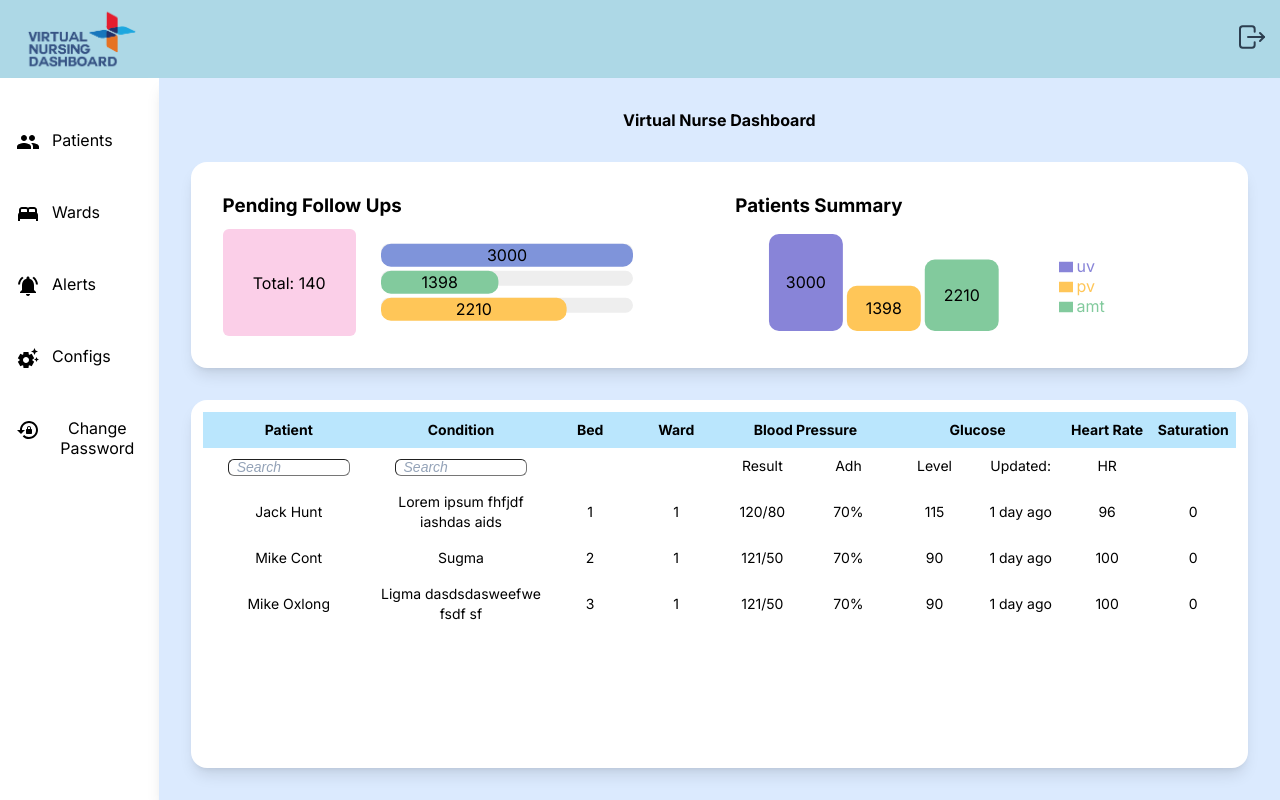
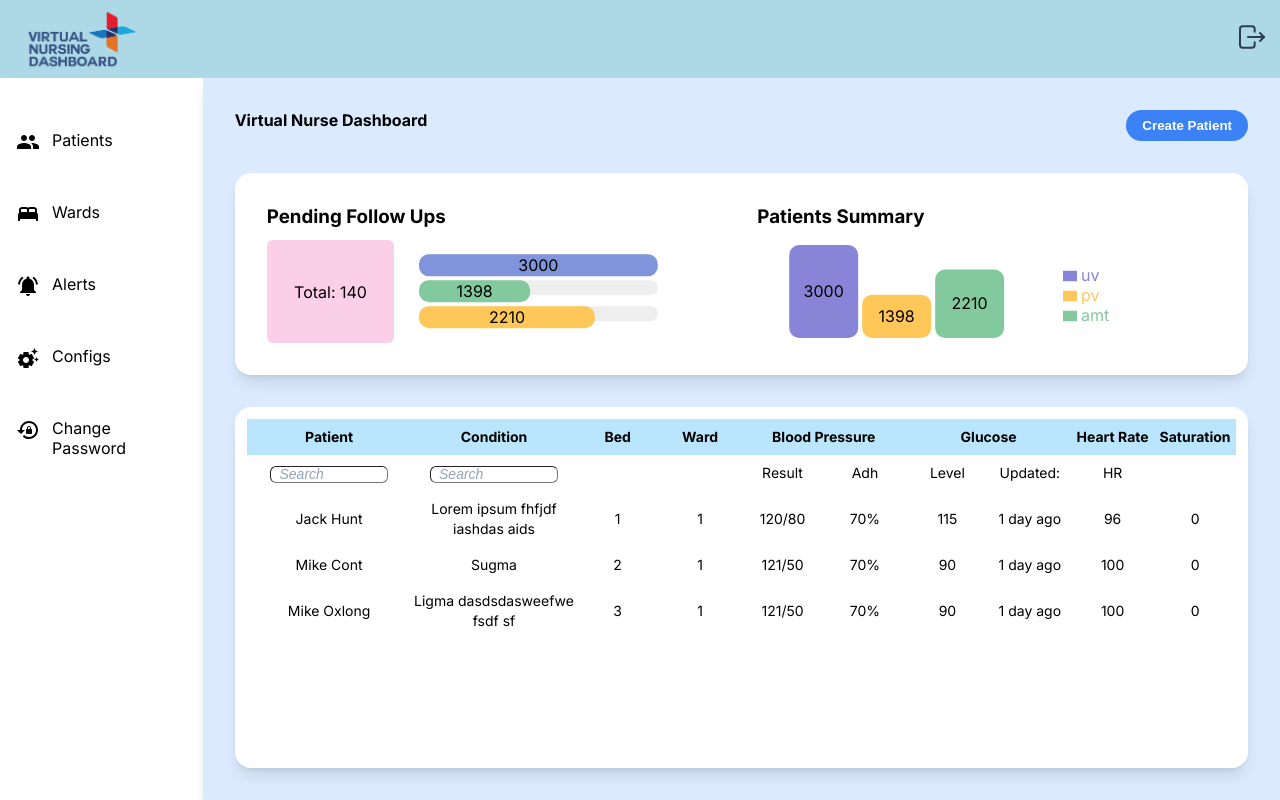
Before and after one commit to AHVirtualNursing/virtual-nursing-dashboard, a Next.js app: page /dashboard in a window 1280 px wide. Built offline with nearby package versions, Linux system fonts and the light colour scheme; no server answers; sample sign-in values are in the browser's storage.

Commit message:
refactor: create patient button

```diff
--- a/src/components/sidebar.tsx
+++ b/src/components/sidebar.tsx
@@ -5,11 +5,11 @@ import { SvgIconProps } from "@material-ui/core";
 import NotificationsActiveIcon from "@mui/icons-material/NotificationsActive";
 import SettingsSuggestIcon from "@mui/icons-material/SettingsSuggest";
 import Link from "next/link";
-import LockResetIcon from "@mui/icons-material/LockReset";
+import LockReset from "@mui/icons-material/LockReset";
 
 export default function Sidebar() {
   return (
-    <div className="left-0 flex flex-col h-[calc(100vh-114px)] pt-9 shadow-lg gap-4 w-48">
+    <div className="left-0 flex flex-col h-[calc(100vh-114px)] pt-9 shadow-lg gap-4 w-64">
       <SidebarTab name={"Patients"} icon={<GroupIcon />} dest={"dashboard"} />
       <SidebarTab name={"Wards"} icon={<BedIcon />} dest={"wards"} />
       <SidebarTab
@@ -22,11 +22,7 @@ export default function Sidebar() {
         icon={<SettingsSuggestIcon />}
         dest={"configs"}
       />
-      <SidebarTab
-        name={"Change Password"}
-        icon={<LockResetIcon />}
-        dest={"changePassword"}
-      />
+      <SidebarTab name={"Change Password"} icon={<LockReset />} dest={""} />
     </div>
   );
 }
@@ -42,7 +38,7 @@ const SidebarTab = ({ name, icon, dest }: SidebarTabProps) => {
     <Link href={dest} className="no-underline text-black">
       <div className="flex group gap-3 hover:bg-slate-200 cursor-pointer p-4 rounded-md">
         {icon}
-        <span className="text-md max-sm:hidden">{name}</span>
+        <span className="text-md text-left max-sm:hidden">{name}</span>
       </div>
     </Link>
   );
--- a/src/pages/createPatient.tsx
+++ b/src/pages/createPatient.tsx
@@ -16,7 +16,6 @@ import { Inter } from "next/font/google";
 import router from "next/router";
 import React, { useEffect, useState } from "react";
 import { SmartBed } from "@/models/smartBed";
-import axios from "axios";
 import { Patient } from "@/models/patient";
 import { fetchAllWards, fetchBedsByWardId } from "./api/wards_api";
 import { createNewPatient } from "./api/patients_api";
@@ -139,10 +138,11 @@ function createPatient() {
   }, [vacantBeds.length]);
 
   return (
-    <main className={`${styles.main} ${inter.className}`}>
-      <Header />
-      <Box sx={{ display: "flex" }}>
-        <DashboardSideBar handleSideBarTabClick={handleSideBarTabClick} />
+    // <main className={`${styles.main} ${inter.className}`}>
+    //   <Header />
+    //   <Box sx={{ display: "flex" }}>
+    //     <DashboardSideBar handleSideBarTabClick={handleSideBarTabClick} />
+    <div className="flex flex-col p-8 gap-8 bg-blue-100 w-full shadow-lg">
       <Box
         component="main"
         sx={{ flexGrow: 1, bgcolor: "background.default", p: 3 }}
@@ -153,12 +153,7 @@ function createPatient() {
         >
           Create New Patient/Assign To Bed
         </Typography>
-          <Box
-            component="form"
-            onSubmit={handleSubmit}
-            noValidate
-            sx={{ mt: 1 }}
-          >
+        <Box component="form" onSubmit={handleSubmit} noValidate sx={{ mt: 1 }}>
           <TextField
             margin="normal"
             required
@@ -230,8 +225,9 @@ function createPatient() {
             : null}
         </Box>
       </Box>
-      </Box>
-    </main>
+    </div>
+    //   </Box>
+    // </main>
   );
 }
 
--- a/src/pages/dashboard.tsx
+++ b/src/pages/dashboard.tsx
@@ -1,11 +1,21 @@
 import PendingFollowUps from "@/components/PendingFollowUps";
 import Patients from "@/components/Patients";
 import Summary from "@/components/Summary";
+import { useRouter } from "next/navigation";
 
 export default function Dashboard() {
+  const router = useRouter();
   return (
     <div className="flex flex-col p-8 gap-8 bg-blue-100 w-full shadow-lg">
-      <h4>Virtual Nurse Dashboard</h4>
+      <div className="flex justify-between">
+        <h4>Virtual Nurse Dashboard</h4>
+        <button
+          className="bg-blue-500 hover:bg-blue-700 text-white font-bold py-2 px-4 rounded-full border-none"
+          onClick={() => router.push("/createPatient")}
+        >
+          Create Patient
+        </button>
+      </div>
       <div className="bg-white rounded-2xl h-2/6 p-4 flex shadow-lg ">
         <PendingFollowUps />
         <Summary />
```
Lines whose indentation alone changed are shown as unchanged.
